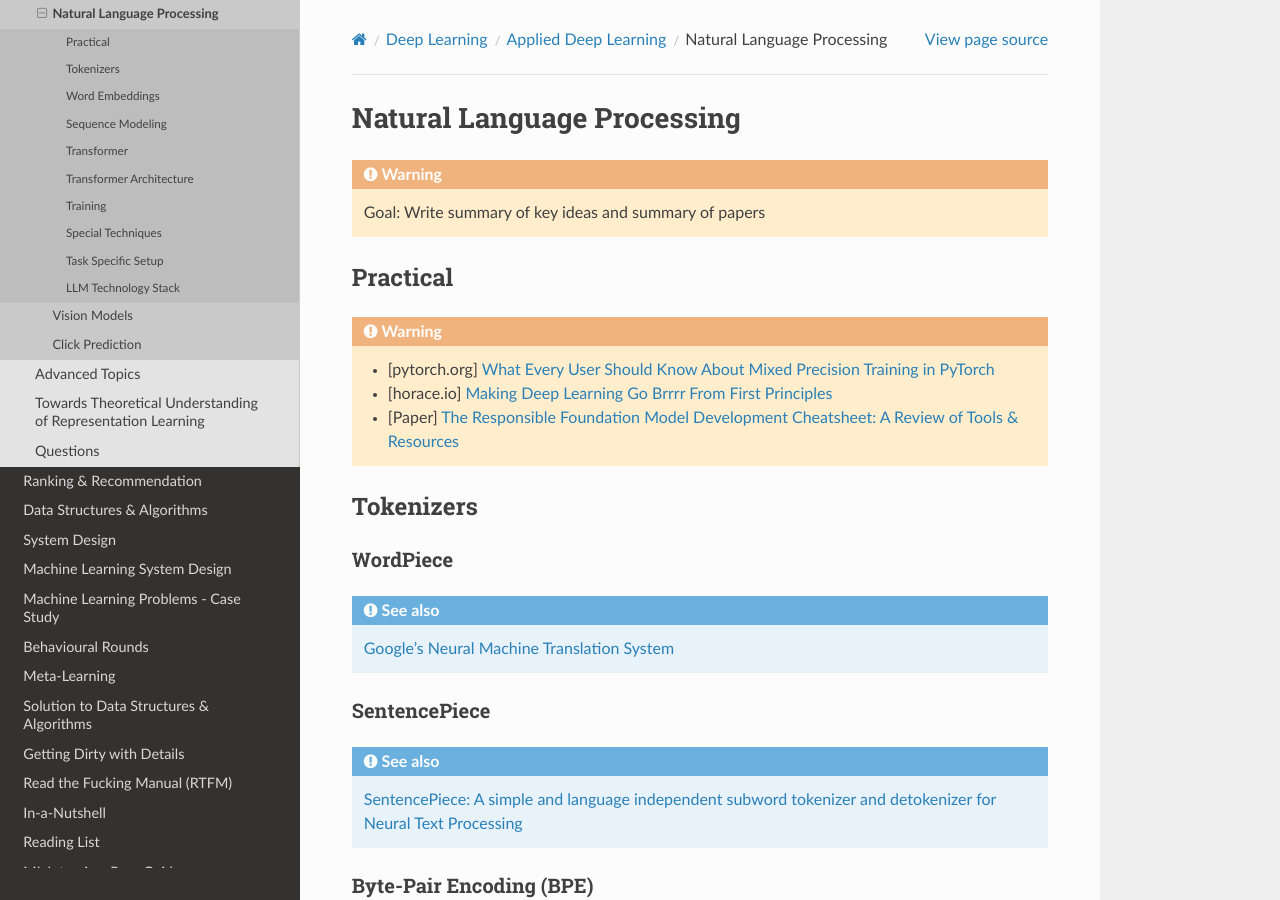
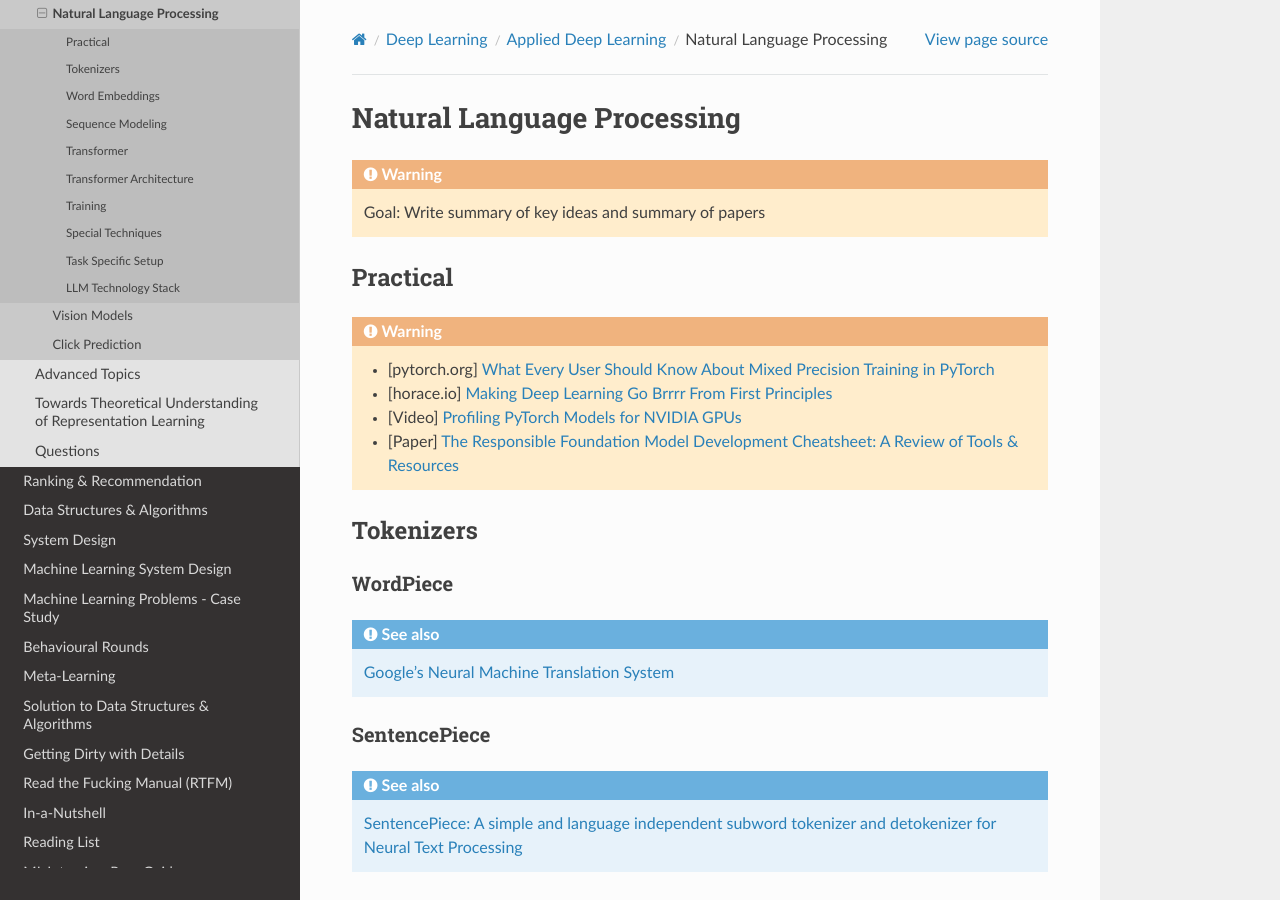
Before and after one commit to uselesstechjunks/leetcode, a Sphinx documentation site: the page built from docs/source/dl/application/nlp.rst, in a window 1280 px wide and 900 px high. Built offline with Sphinx 7.4.7 and the Read the Docs theme 2.0.0, drawn with Linux system fonts in a browser that asks for light colours.

Commit message:
Update nlp.rst

```diff
--- a/docs/source/dl/application/nlp.rst
+++ b/docs/source/dl/application/nlp.rst
@@ -10,6 +10,7 @@ Practical
 .. warning::
 	* [pytorch.org] `What Every User Should Know About Mixed Precision Training in PyTorch <https://pytorch.org/blog/what-every-user-should-know-about-mixed-precision-training-in-pytorch/>`_
 	* [horace.io] `Making Deep Learning Go Brrrr From First Principles <https://horace.io/brrr_intro.html>`_
+	* [Video] `Profiling PyTorch Models for NVIDIA GPUs <https://www.nvidia.com/en-us/on-demand/session/gtcspring21-s31644/>`_
 	* [Paper] `The Responsible Foundation Model Development Cheatsheet: A Review of Tools & Resources <https://arxiv.org/abs/2406.16746>`_
 
 *****************************************************************************************
```
